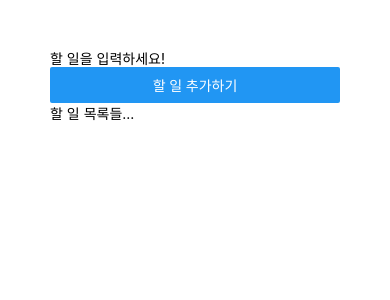
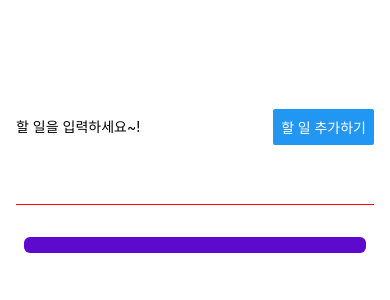
Before and after one commit to kkang3617/202307-React-Native-study, a React Native app: screen / in a window 390 px wide. Both pictures are taken after a click on the button "할 일 추가하기". Shown: the top 300 px of the page. Built offline with nearby package versions, Linux system fonts and the light colour scheme.

Commit message:
# 할일 입력 이벤트처리, 할일 목록 추가

```diff
--- a/App.js
+++ b/App.js
@@ -1,21 +1,106 @@
-import { Button, StyleSheet, Text, TextInput, View } from "react-native"
+import { useState } from "react";
+import {
+  Button,
+  FlatList,
+  ScrollView,
+  StyleSheet,
+  Text,
+  TextInput,
+  View,
+} from "react-native";
 
 export default function App() {
+  const [enteredGoalText, setEnteredGoalText] = useState("");
+  const [todoGoals, setTodoGoals] = useState([]);
+
+  //사용자가 내용을 입력할 때 해당 입력값을 가져오는 함수
+  const goalInputHandler = (enteredText) => {
+    //console.log(enteredText);
+    setEnteredGoalText(enteredText);
+  };
+
+  //버튼을 누르면 할 일 목록을 추가하는 함수
+  const addGoalHandler = () => {
+    // console.log(enteredGoalText);
+
+    // useState로 관리하는 상태 변수의 setter 안에 콜백 함수를 작성하면.
+    //그 콜백 함수의 매개앖은 항상 해당 상태 변수의 최신 값이 전달된다.
+    setTodoGoals((currentTodoGoals) => [
+      ...currentTodoGoals,
+      { text: enteredGoalText, key: Math.random().toString() },
+    ]);
+    console.log(todoGoals);
+  };
+
   return (
     <View style={styles.appContainer}>
-      <View>
-        <TextInput placeholder='할 일을 입력하세요!' />
-        <Button title='할 일 추가하기' />
+      <View style={styles.inputContainer}>
+        <TextInput
+          style={styles.textInput}
+          placeholder='할 일을 입력하세요~!'
+          onChangeText={goalInputHandler}
+        />
+        <Button title='할 일 추가하기' onPress={addGoalHandler} />
       </View>
-      <View>
-        <Text>할 일 목록들...</Text>
+      <View style={styles.goalsContainer}>
+        {/* Scrollview는 전체 화면이 렌더링 될 때 안의 항목들을 전부 렌더링 한다
+            이로인해, 성능의 저하가 발생할 수 있다.
+            (보이지 않는 영역까지 렌더링을 진행하기 때문에 목록이 많다면 로딩이 길어짐.)
+            FlatList는 보이는 영역만 렌더링을 진행하고, 나머지 항목들은 스크롤 움직임이
+            발생하면 렌더링을 진행한다.*/}
+        <FlatList
+          data={todoGoals}
+          renderItem={(itemData) => {
+            return (
+              // react-native는 스타일 상속의 개념이 없다
+              <View style={styles.goalItem}>
+                <Text style={styles.goalText}>{itemData.item.text}</Text>
+              </View>
+            );
+          }}
+          keyExtractor={(item, index) => {
+            return item.key;
+          }}
+          alwaysBounceVertical={false}
+        ></FlatList>
       </View>
     </View>
-  )
+  );
 }
 
 const styles = StyleSheet.create({
   appContainer: {
-    padding: 50,
+    flex: 1, //전체 영역을 모두 차지.
+    paddingTop: 50,
+    paddingHorizontal: 16,
   },
-})
+  inputContainer: {
+    flex: 1, // 1/5 영역차지
+    flexDirection: "row",
+    justifyContent: "space-between",
+    alignItems: "center",
+    marginBottom: 24,
+    borderBottomWidth: 1, // 할일 목록들 위의 선
+    borderBottomColor: "red",
+  },
+  TextInput: {
+    borderWidth: 1,
+    borderColor: "#cccccc",
+    width: "70%",
+    marginRight: 8,
+    padding: 8,
+  },
+  goalsContainer: {
+    flex: 4, //  4/5 영역차지
+  },
+  goalItem: {
+    margin: 8,
+    padding: 8,
+    borderRadius: 6,
+    backgroundColor: "#5e0acc",
+    color: "white",
+  },
+  goalText: {
+    color: "white",
+  },
+});
```
Also changed, not shown: 1 other file (tests, documents, lock files or other folders).
